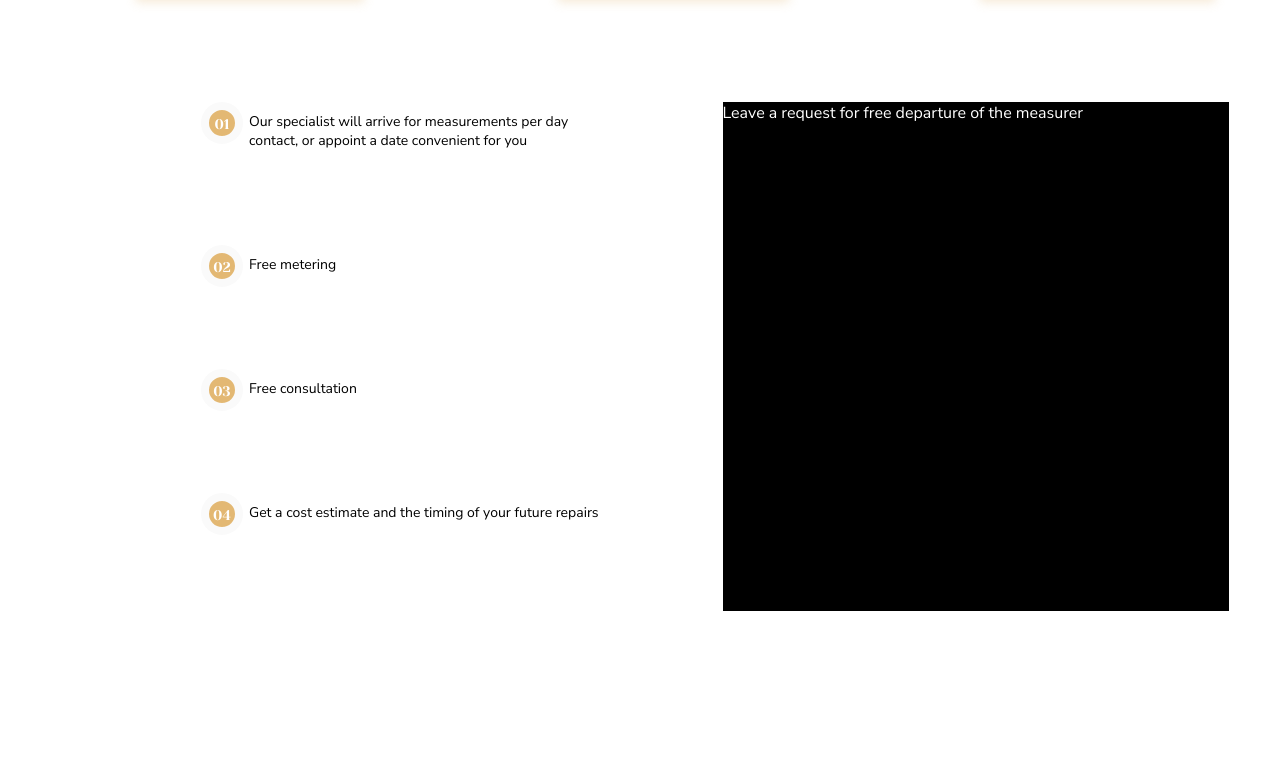
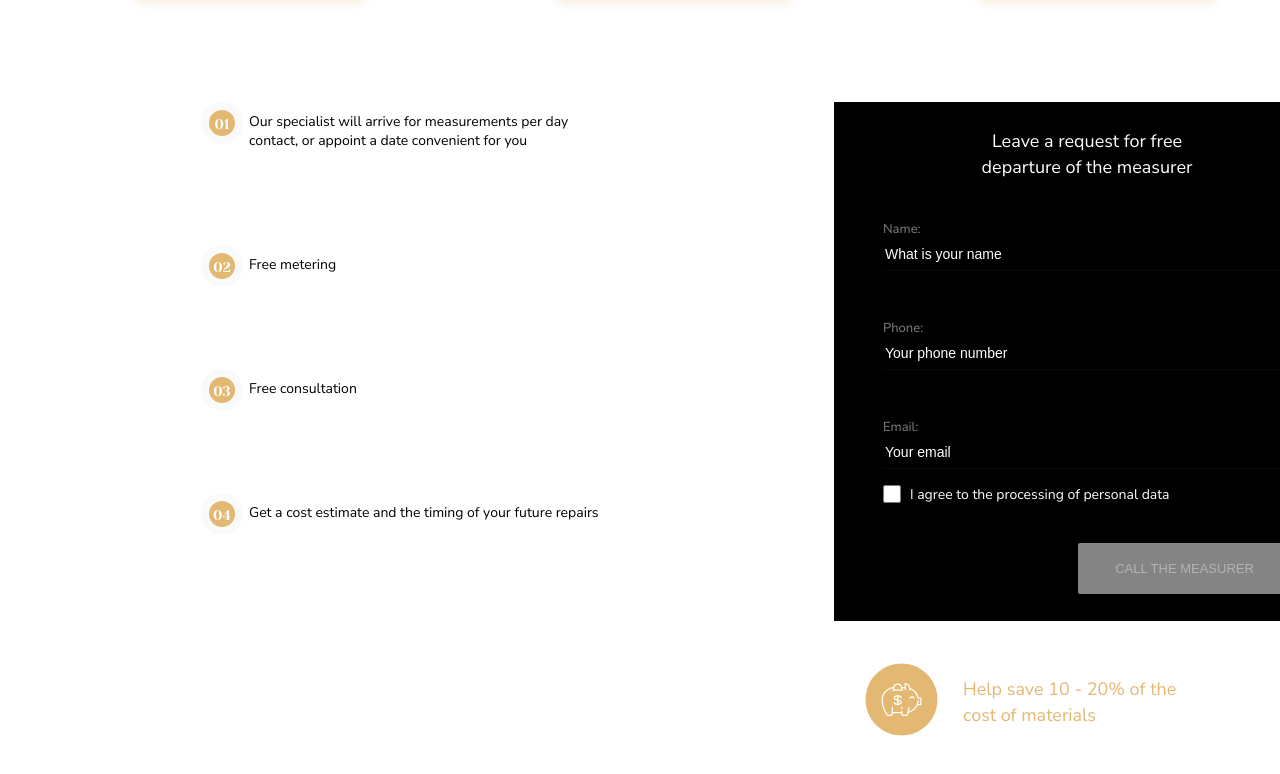
Before and after one commit to kydechuk01/PJ_03_Landing_Rostov, a plain HTML site: page www/index.html in a window 1280 px wide. Shown: the part 3465-4239 px from the top of the page. Drawn offline with Linux system fonts and the light colour scheme.

Commit message:
chapter 5 done

```diff
--- a/www/css/style.css
+++ b/www/css/style.css
@@ -123,12 +123,21 @@ address>a:hover, address>a:active, address>a:focus {
     padding: 13px 33px;
 }
 
-.btn__h57 {
+.btn--h57 {
     height: 57px;
     width: 215px;
     padding: 22px 23px;
+}
+.btn--w200 {
+    max-width: 200px;
+}
 
+.btn--w213 {
+    width: 213px;
 }
+
+
+
 
 .btn:hover, .btn:focus, .btn:active {
    background-color: #E3B873;
@@ -570,17 +579,16 @@ h1 {
 
 .chapter_5_grid {
     display: grid;
-    grid-template-columns: 1fr 1fr;
-    grid-template-rows: 509px;
-    gap: 5px;
+    grid-template-columns: 1fr 506px 100px;
+    gap: 0px;
+    margin-top: 0px;
     min-height: 725px;
     background-color: white;
     color: black;
-    margin-top: 0px;
-
+    /* border: 3px dotted violet; */
 }
 
-.ch5_measure_help {
+.ch5_measure_help__list {
     background-image: url('../img/ch5_background.png');
     background-repeat: no-repeat;
     background-size: 75%;
@@ -591,26 +599,23 @@ h1 {
     position: relative;
     margin-left: 249px;
     width: 316px;
+    /* width: fit-content; */
+    min-width: 374px;
     padding-top: 10px;
     height: 100%;
+    list-style-type: none;
+    counter-reset: list-index;
+    /* border: 3px dotted green; */
 }
 
-.ch5_measure_checklist {
-    position: relative;
-    list-style-type: none;
-    counter-reset: list-index;
-    width: fit-content;
-    min-width: 374px;
-}
-
-.ch5_measure_checklist > li {
+.ch5_measure_checklist__item {
     counter-increment: list-index;
     position: relative;
     margin-bottom: 105px; /* уточнить */
     font-size: 14px;
 }
 
-.ch5_measure_checklist > li:before {
+.ch5_measure_checklist__item:before {
     content: "0" counter(list-index);
     position: absolute;
     display: inline-block;
@@ -627,14 +632,127 @@ h1 {
     text-align: center;
 }
 
-.ch5_measure_form {
-    position: relative;
+.ch5_measure__form_space {
+    display: flex;
+    flex-direction: column;
     width: 506px;
-    height: 509px;
+    /* height: 619px; */
+}
+
+.ch5_measure_title {
+    line-height: 143%;
+    font-size: 18px;
+    width: auto;
+    text-align: center;
+    margin-bottom: 39px;
+}
+
+.ch5_measure__form_block_form {
     background-color: black;
     color: white;
+    min-height: 509px;
+    padding-block: 27px;
+    padding-inline: 49px;
+}
+/* стили формы ch5 */
+
+.ch5__form__elem {
+    display: flex;
+    flex-direction: column;
+    margin-bottom: 48px;
 }
 
+.ch5__form > .ch5__form__elem:nth-of-type(3) {
+    margin-bottom: 16px;
+    /* background-color: rgb(25, 164, 155); */
+}
+
+.ch5_form_elem_title {
+    display: block;
+    font-size: 13px;
+    color: rgba(255, 255, 255, 0.5);
+}
+
+
+.ch5_form_input {
+    display: block;
+    width: 408px;
+    font-size: 14px;
+    color: rgb(255, 255, 255);
+    border: 0;
+    padding-block: 8px;
+    border-bottom: 1px solid rgba(54, 54, 54, 0.2);
+    background-color: black;
+
+}
+
+.ch5_form_input:focus, .ch5_form_input:active {
+    /* background-color: #e3b8731a; */
+    /* border-color: rgb(248, 184, 22); */
+    border-bottom: 1px solid rgba(170, 192, 3, 0.2);
+    outline: 0;
+}
+.ch5_form_input::placeholder {
+    color: rgb(255, 255, 255);
+}
+
+
+.ch5_form_agree_personal_data {
+    display: flex;
+    flex-direction: row;
+    margin-bottom: 39px;
+}
+
+.ch5_checkbox {
+    width: 18px;
+    height: 18px;
+    display: flex;
+    margin-right: 9px;
+    accent-color: #E3B873;
+}
+
+.ch5_checkbox_label {
+    color: rgb(255, 255, 255);
+    font-size: 14px;
+}
+
+.ch5_checkbox_label:checked {
+    background-color: rgb(255, 255, 255);
+    border-color: #FFFFFF;
+}
+
+.ch5__button {
+    display: flex;
+    justify-content: end;
+}
+
+#ch5_btn_submit {
+    font-size: 13px;
+}
+#ch5_btn_submit[disabled] {
+    opacity: 70%;
+    filter: grayscale(100%);
+    cursor: not-allowed;
+}
+
+
+.ch5_measure__helpsave {
+    display: flex;
+    flex-direction: row;
+    color: black;
+    width: 506px;
+    margin-top: 42px;
+    margin-left: 31px;
+    /* border: 1px dashed green; */
+}
+
+.ch5_helpsave_item {
+    margin-right: 25px;
+    line-height: 143%;
+    font-size: 18px;
+    color:  #E3B873;
+    align-self: center;
+}
 
 /* АДАПТИВНЫЙ БЛОК */
 
--- a/www/index.html
+++ b/www/index.html
@@ -57,10 +57,10 @@
                             work</p>
                         <p class="buttons">
                             <button type="submit"
-                                class="btn btn_italic btn_transparent btn__h57"
+                                class="btn btn_italic btn_transparent btn--h57"
                                 name="btn_calc_cost">CALCULATE THE COST</button>
                             <button type="submit"
-                                class="btn btn_italic btn_transparent btn__h57"
+                                class="btn btn_italic btn_transparent btn--h57"
                                 name="btn_submit_application">SUBMIT YOUR
                                 APPLICATION</button>
                         </p>
@@ -164,7 +164,7 @@
                                         </label>
                                     </div>
                                     <div class="ch3_form_elem">
-                                        <button id="ch3_btn_submit" type="submit" class="btn btn_call btn_submit" disabled="disabled">submit</button>
+                                        <button id="ch3_btn_submit" type="submit" class="btn btn_call btn_submit  btn--w200" disabled="disabled">submit</button>
                                     </div>
                                 </div>
                                 <div class="ch3_form_agree_personal_data">
@@ -249,19 +249,66 @@
 
             <!-- Section 5 Request for measurement -->
             <section class="wrapper" id="measurement">
+                <!-- сетка на 3 колонки -->
                 <div class="chapter_5_grid">
-                    <div class="ch5_measure_help">
+                    <!-- контент левая колонка -->
+                    <div class="ch5_measure_help__list">
                         <ol class="ch5_measure_checklist">
-                            <li>Our specialist will arrive for measurements per day<Br> contact, or appoint a date convenient for you
+                            <li class="ch5_measure_checklist__item">Our specialist will arrive for measurements per day<br>
+                                contact, or appoint a date convenient for you
                             </li>
-                            <li>Free metering</li>
-                            <li>Free consultation</li>
-                            <li>Get a cost estimate and the timing of your future repairs</li>
+                            <li class="ch5_measure_checklist__item">Free metering</li>
+                            <li class="ch5_measure_checklist__item">Free consultation</li>
+                            <li class="ch5_measure_checklist__item">Get a cost estimate and the timing of your future repairs</li>
                         </ol>
                     </div>
-                    <div class="ch5_measure_form">
-                        Leave a request for free
-                        departure of the measurer
+                    <!-- контент правая колонка с формой-->
+                    <div class="ch5_measure__form_space">
+                        <!-- форма -->
+                        <div class="ch5_measure__form_block_form">
+                            <!-- заголовок -->
+                            <h3 class="ch5_measure_title"> Leave a request for free<br>
+                            departure of the measurer</h3>
+                            <!-- форма -->
+                            <form action="#" method="post" class="ch5__form">
+                                    <div class="ch5__form__elem">
+                                        <label class="ch5_form_elem_title">Name:
+                                        <input class="ch5_form_input" name="name" placeholder="What is your name">
+                                        </label>
+                                    </div>
+                                    <div class="ch5__form__elem">
+                                        <label class="ch5_form_elem_title">Phone:
+                                        <input class="ch5_form_input" name="phone" placeholder="Your phone number">
+                                        </label>
+                                    </div>
+                                    <div class="ch5__form__elem">
+                                        <label class="ch5_form_elem_title">Email:
+                                        <input class="ch5_form_input" name="phone" placeholder="Your email">
+                                        </label>
+                                    </div>
+                                    <div class="ch5_form_agree_personal_data">
+                                        <!-- по умолчанию кнопка отключена, чекбокс включает -->
+                                        <input type="checkbox" class="ch5_checkbox" id="ch5_checkbox" name="watch_req_personal_data" value="agree" onchange="document.querySelector('#ch5_btn_submit').disabled = !this.checked">
+                                        <label for="ch5_checkbox" class="ch5_checkbox_label">I agree to the processing of personal data</label>
+                                    </div>
+                                    <div class="ch5__button">
+                                        <button id="ch5_btn_submit" type="submit" class="btn btn_call btn_submit btn--w213" disabled="disabled">Call the measurer</button>
+                                    </div>
+                            </form>
+                        </div>
+                        <!-- блок helpsave с иконкой -->
+                        <div class="ch5_measure__helpsave">
+                            <div class="ch5_helpsave_item">
+                                <img src="./img/moneysave-ico.svg" width="73" height="73" alt="Help save">
+                            </div>
+                            <div class="ch5_helpsave_item">Help save 10 - 20% of the <br>cost of materials
+                            </div>
+                        </div>
+                    </div>
+
+                    <!-- отступ справа от формы 100px -->
+                    <div>
+                         &nbsp;
                     </div>
                 </div>
             </section>
```
Also changed, not shown: www/img/moneysave-ico.svg (added).
